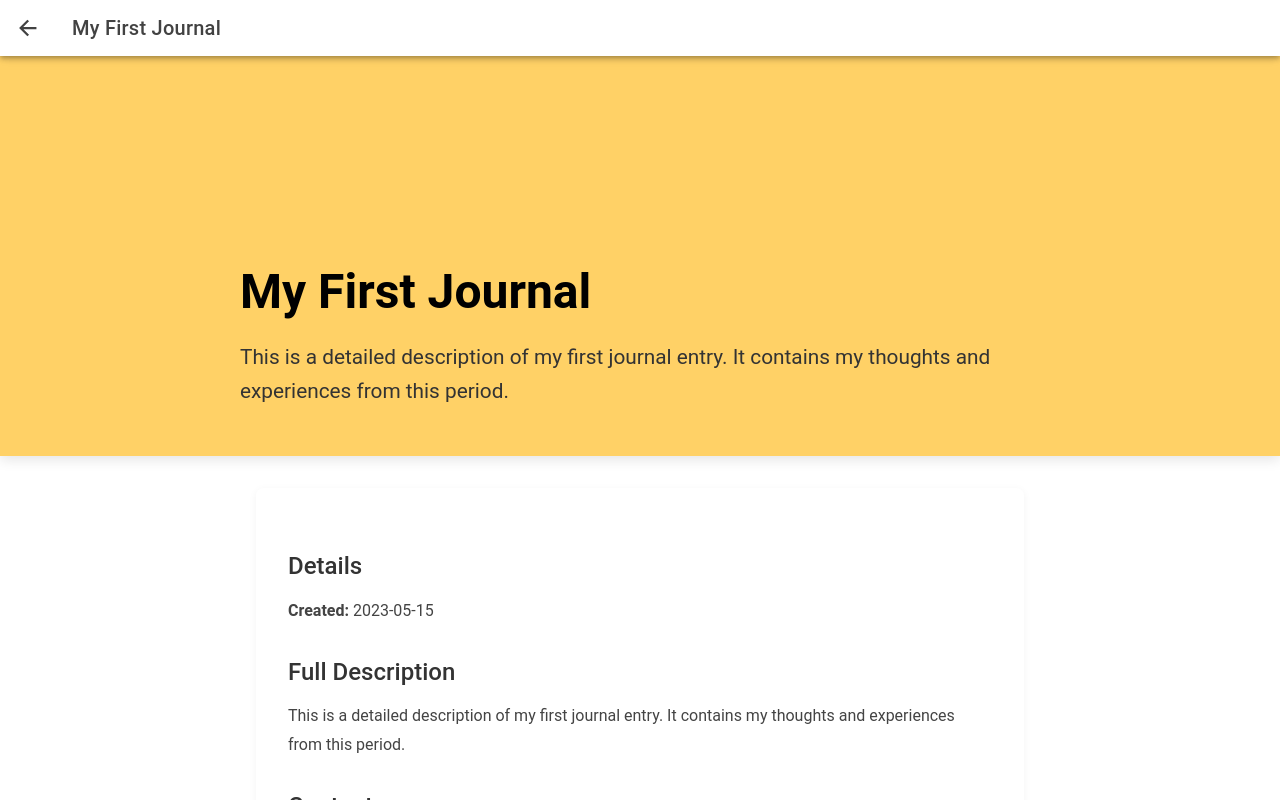
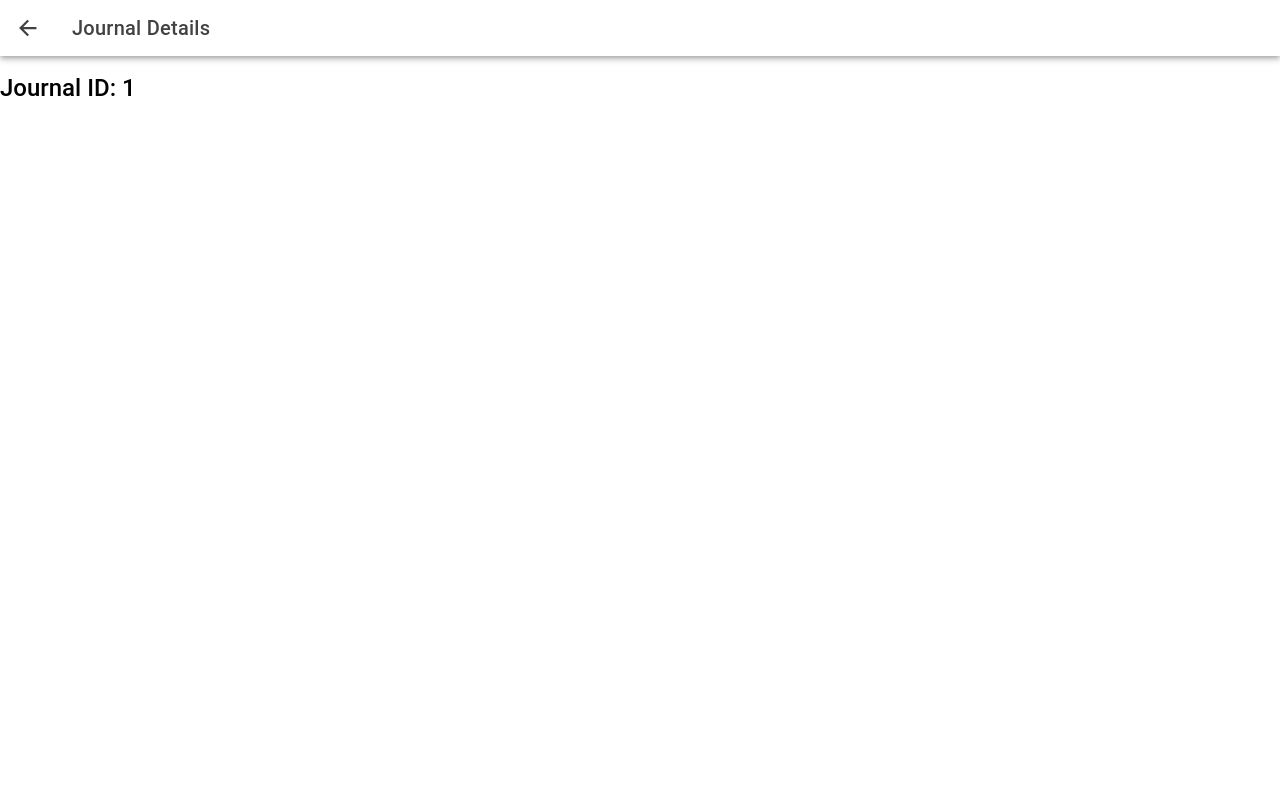
Before and after one commit to ArkDriveDev/Cephaline, a React (Vite) app: page /Cephaline/Journals/1 in a window 1280 px wide. Built offline with nearby package versions, Linux system fonts and the light colour scheme.

Commit message:
updated JournalBookView rendering

```diff
--- a/src/pages/JournalBookView.tsx
+++ b/src/pages/JournalBookView.tsx
@@ -4,70 +4,24 @@ import { useParams } from 'react-router-dom';
 import { Journal } from '../types';
 import './JournalBookView.css';
 
-// Mock data - replace with your actual data fetching logic
-const mockJournals: Journal[] = [
-  {
-    id: '1',
-    title: 'My First Journal',
-    description: 'This is a detailed description of my first journal entry. It contains my thoughts and experiences from this period.',
-    cardColor: '#FFD166',
-    titleColor: '#000000',
-    descriptionColor: '#333333',
-    createdAt: '2023-05-15',
-    content: 'Lorem ipsum dolor sit amet, consectetur adipiscing elit. Nullam auctor, nisl eget ultricies tincidunt, nisl nisl aliquam nisl, eget ultricies nisl nisl eget nisl.'
-  },
-  // Add more journals as needed
-];
-
 const JournalBookView: React.FC = () => {
   const { id } = useParams<{ id: string }>();
-  const journal = mockJournals.find(j => j.id === id);
-
-  if (!journal) {
-    return <div>Journal not found</div>;
-  }
+  // Add your journal fetching logic here
 
   return (
-    <IonPage className="journal-book-view">
+    <IonPage>
       <IonHeader>
         <IonToolbar>
           <IonButtons slot="start">
-            <IonBackButton defaultHref="/" />
+            <IonBackButton defaultHref="/Cephaline/Journals" />
           </IonButtons>
-          <IonTitle>{journal.title}</IonTitle>
+          <IonTitle>Journal Details</IonTitle>
         </IonToolbar>
       </IonHeader>
-
-      <IonContent fullscreen className="book-content">
-        <div className="book-cover" style={{ backgroundColor: journal.cardColor }}>
-          <div className="cover-content">
-            <h1 className="book-title" style={{ color: journal.titleColor }}>{journal.title}</h1>
-            <p className="book-description" style={{ color: journal.descriptionColor }}>
-              {journal.description}
-            </p>
-          </div>
-        </div>
-
-        <div className="book-body">
-          <div className="book-page">
-            <div className="page-content">
-              <h2>Details</h2>
-              <p><strong>Created:</strong> {journal.createdAt}</p>
-
-              <h2>Full Description</h2>
-              <p>{journal.description}</p>
-
-              <h2>Content</h2>
-              {journal.content ? (
-                <div className="journal-content-text">
-                  {journal.content}
-                </div>
-              ) : (
-                <p>No additional content available.</p>
-              )}
-            </div>
-          </div>
-        </div>
+      <IonContent>
+        {/* Your journal content here */}
+        <h2>Journal ID: {id}</h2>
+        {/* Display the full journal content */}
       </IonContent>
     </IonPage>
   );
```
